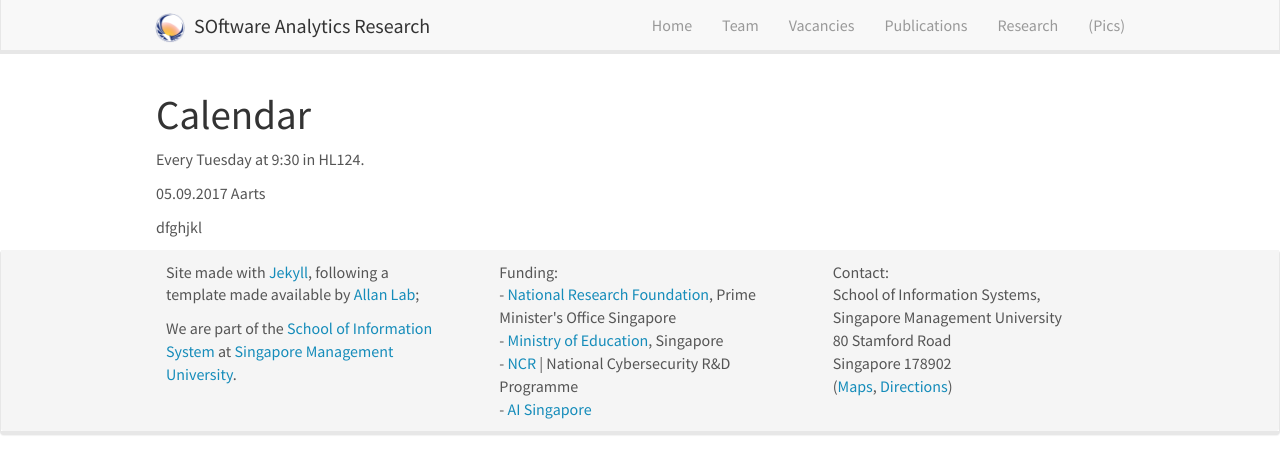
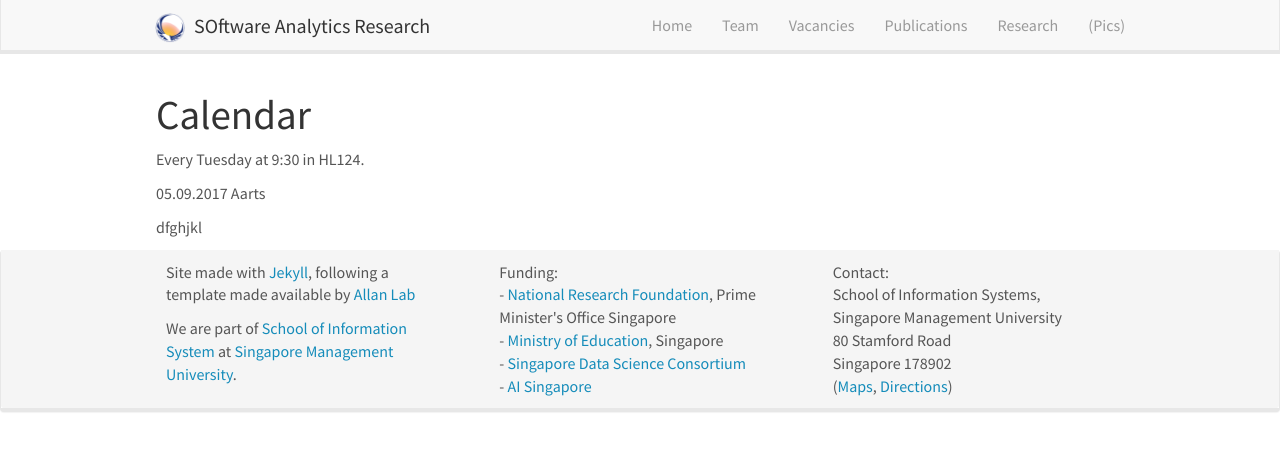
Before and after one commit to soarsmu/soarsmu.github.io, a Jekyll site: the page built from _pages/mini_lecture_series.md, in a window 1280 px wide. Shown: the top 474 px of the page. Built offline with Jekyll 4.4.1, drawn with Linux system fonts in a browser that asks for light colours; nearby versions of some CDN libraries.

Commit message:
docs(footer): edit funding information

```diff
--- a/_includes/footer.html
+++ b/_includes/footer.html
@@ -3,20 +3,14 @@
 	<div class="container-fluid">
 	  <div class="row">
 		<div class="col-sm-4">
-
-		  <p>Site made with <a href="https://jekyllrb.com">Jekyll</a>, following a template made available by  <a href="https://www.allanlab.org/">Allan Lab</a>;</p>
-              <p>We are part of the <a href="https://sis.smu.edu.sg/">School of Information System</a> at <a href="https://www.smu.edu.sg/">Singapore Management University</a>.</p>
-
-
-		   <p>  </p><p>
-
-
+			<p>Site made with <a href="https://jekyllrb.com">Jekyll</a>, following a template made available by  <a href="https://www.allanlab.org/">Allan Lab</a></p>
+      <p>We are part of <a href="https://sis.smu.edu.sg/">School of Information System</a> at <a href="https://www.smu.edu.sg/">Singapore Management University</a>.</p>
 		</div>
 		<div class="col-sm-4">
 			Funding:<br />
 			- <a href="https://www.nrf.gov.sg/">National Research Foundation</a>, Prime Minister's Office Singapore<br/>
 			- <a href="https://www.moe.gov.sg/">Ministry of Education</a>, Singapore <br/>
-			- <a href="https://www.nrf.gov.sg/programmes/national-cybersecurity-r-d-programme">NCR</a> | National Cybersecurity R&D Programme <br/>
+			- <a href="https://sdsc.sg/">Singapore Data Science Consortium</a><br />
 			- <a href="https://www.aisingapore.org/">AI Singapore</a> <br />
 		</div>
 		<div class="col-sm-4">
```
Also changed, not shown: 10 other files.
